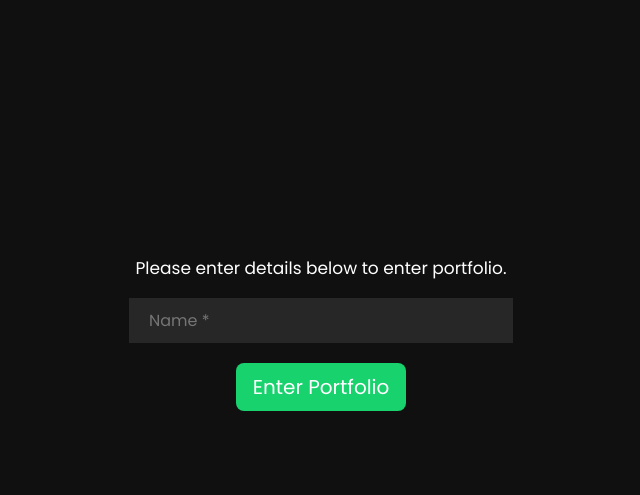
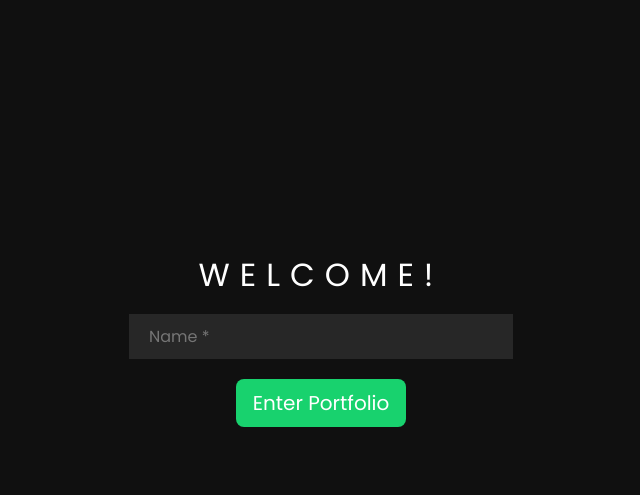
Before and after one commit to kanchan6927/portfolio-2, a Flask app: page / in a window 1280 px wide. Shown: the top 495 px of the page, without its empty margins (319-959 px from the left). Run offline with Flask 3, Linux system fonts and the light colour scheme; some libraries are stand-ins or nearby versions.

Commit message:
welcome text changed

```diff
--- a/static/css/styles.css
+++ b/static/css/styles.css
@@ -18,6 +18,12 @@ ul {
     width: 30%;
     margin: 35%;
     margin: 20% 35% 0;
+}
+
+.welcome-text {
+    letter-spacing: 10px;
+    font-weight: 500;
+    margin-bottom: 20px;
 }
 
 /* Header Page */
--- a/templates/index.html
+++ b/templates/index.html
@@ -22,7 +22,7 @@
 
     <div class="from-item">
         <form class="index-visitor" action="{{ url_for('index_page') }} " method="POST">
-            <p>Please enter details below to enter portfolio.</p>
+            <h2 class="welcome-text">WELCOME!</h2>
             <input type="text" class="form-input" name="visitingPerson" placeholder="Name *" required>
             <button type="submit" class="btn btn-lg submit-buttom" name="visitordata">Enter Portfolio</button>
         </form>
```
